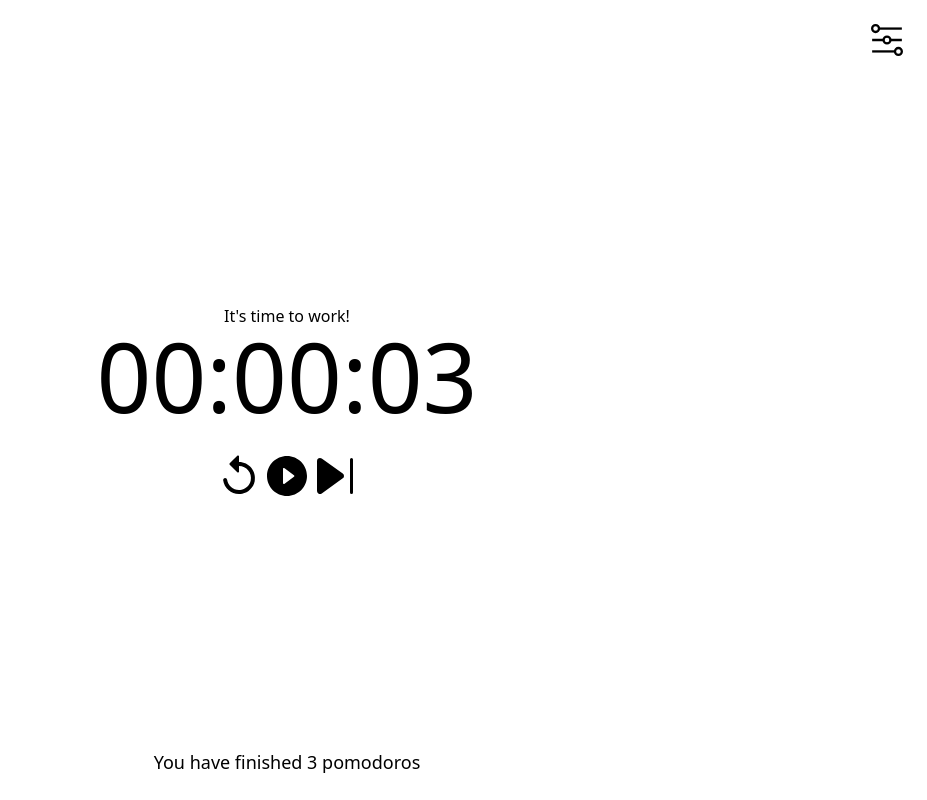
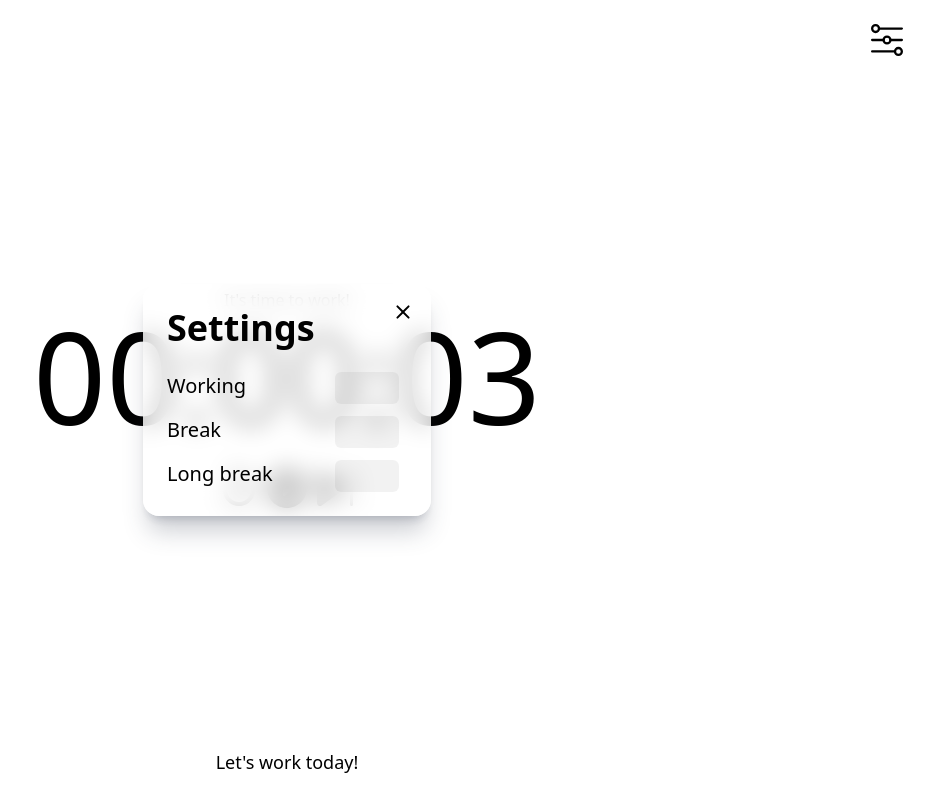
Before and after one commit to Julionate/pomodoro-desktop, a Preact app: page / in a window 1280 px wide. Both pictures are taken after a click on the icon 1240 px from the left and 40 px from the top of the page. Shown: the whole page, without its empty margins (353-1280 px from the left). Built offline with nearby package versions, Linux system fonts and the light colour scheme.

Commit message:
Added settings design and rendering and some other minor fixes

```diff
--- a/src/App.tsx
+++ b/src/App.tsx
@@ -1,25 +1,31 @@
 import "./styles/global.css";
-import { PauseIcon } from "./assets/Icons/PauseIcon";
-import { PlayIcon } from "./assets/Icons/PlayIcon";
-import { RestartIcon } from "./assets/Icons/RestartIcon";
-import { NextIcon } from "./assets/Icons/NextIcon";
-import { SettingsIcon } from "./assets/Icons/SettingsIcon";
-
+import { PauseIcon } from "./assets/icons/PauseIcon";
+import { PlayIcon } from "./assets/icons/PlayIcon";
+import { RestartIcon } from "./assets/icons/RestartIcon";
+import { NextIcon } from "./assets/icons/NextIcon";
+import { SettingsIcon } from "./assets/icons/SettingsIcon";
 import { Pomodoro } from "./lib/Pomodoro";
 import { TimeFormatter } from "./lib/TimeFormatter";
+import { toggleSettings, Settings, isOpen } from "./components/Settings";
 
 function App() {
   return (
     <>
       <main class="w-screen h-screen flex flex-col items-center justify-center gap-6 p-6">
-        <SettingsIcon class="absolute top-6 right-6 w-8 h-8 stroke-black hover:stroke-gray-700 transition-colors cursor-pointer select-none" />
-        <section class="min-h-32 h-max w-full max-w-4xl flex flex-col justify-center items-center overflow-hidden">
+        <SettingsIcon
+          onClick={toggleSettings}
+          class="absolute top-6 right-6 w-8 h-8 stroke-black hover:stroke-gray-700 transition-colors cursor-pointer select-none"
+        />
+        <section class="h-max w-full max-w-4xl flex flex-col justify-center items-center overflow-hidden">
           <span class="font-medium">
             {Pomodoro.isWorking.value
               ? "It's time to work!"
               : "It's time to take a break"}
           </span>
-          <span class="text-8xl font-medium text-black hover:text-gray-700 cursor-pointer select-none">
+          <span
+            onClick={toggleSettings}
+            class="text-7xl sm:text-9xl font-medium text-black hover:text-gray-700 cursor-pointer select-none"
+          >
             {TimeFormatter(Pomodoro.time.value)}
           </span>
         </section>
@@ -34,13 +40,16 @@ function App() {
         </section>
         <section class="absolute bottom-6 w-full max-w-96 flex flex-col justify-center items-center group">
           <span class="font-medium text-lg cursor-default">
-            You have finished 3 pomodoros
+            {Pomodoro.pomodoros.value >= 0
+              ? `Let's work today!`
+              : `You have completed ${Pomodoro.pomodoros.value}`}
           </span>
           <span class="hidden group-hover:block text-lg absolute -bottom-6 cursor-default">
             Next long rest in 1 pomodoro
           </span>
         </section>
       </main>
+      {isOpen.value && <Settings />}
     </>
   );
 }
--- a/src/components/Settings.tsx
+++ b/src/components/Settings.tsx
@@ -1,17 +1,34 @@
-import { CloseIcon } from "../assets/Icons/CloseIcon";
+import { CloseIcon } from "../assets/icons/CloseIcon";
 import { createPortal } from "preact/compat";
-import { useSignal } from "@preact/signals";
+import { signal } from "@preact/signals";
+
+export const isOpen = signal<boolean>(false);
+
+export const toggleSettings = () => {
+  isOpen.value = !isOpen.value;
+};
 
 const SettingsMenu = () => {
   return (
-    <div class="absolute w-max h-max p-6 rounded-2xl top-1/2 right-1/2 translate-x-1/2 -translate-y-1/2 bg-white/75 shadow-xl shadow-gray-700/25 backdrop-blur-md">
-      <CloseIcon class="absolute w-6 h-6 fill-black hover:fill-gray-700 cursor-pointer right-0" />
-      <h1 class="text-4xl font-bold">Settings</h1>
-      <div class="flex flex-col font-medium text-xl">
-        <span>Working time</span>
-        <span>Resting time</span>
-        <span>Short break</span>
-        <span>Long break</span>
+    <div class="absolute w-full h-max max-w-72 p-6 rounded-2xl top-1/2 right-1/2 translate-x-1/2 -translate-y-1/2 bg-white/75 shadow-xl shadow-gray-700/25 backdrop-blur-md overflow-y-hidden">
+      <CloseIcon
+        onClick={toggleSettings}
+        class="absolute w-6 h-6 fill-black hover:fill-gray-700 cursor-pointer right-4 top-4"
+      />
+      <h1 class="text-4xl font-bold mb-6">Settings</h1>
+      <div class="flex flex-col font-medium text-xl overflow-y-auto gap-3">
+        <div class="flex justify-between">
+          <span>Working</span>
+          <input class="w-16 h-8 bg-black/5 rounded-md text-center outline-none focus:border-2 border-black mr-2" />
+        </div>
+        <div class="flex justify-between">
+          <span>Break</span>
+          <input class="w-16 h-8 bg-black/5 rounded-md text-center outline-none focus:border-2 border-black mr-2" />
+        </div>
+        <div class="flex justify-between">
+          <span>Long break</span>
+          <input class="w-16 h-8 bg-black/5 rounded-md text-center outline-none focus:border-2 border-black mr-2" />
+        </div>
       </div>
     </div>
   );
--- /dev/null
+++ b/src/lib/Configuration.ts
@@ -0,0 +1,21 @@
+import { create, BaseDirectory, mkdir, readFile } from "@tauri-apps/plugin-fs";
+
+const HandleConfigFolder = async () => {
+  await mkdir("config", { recursive: true, baseDir: BaseDirectory.AppConfig });
+};
+
+export const CreateFile = async () => {
+  await HandleConfigFolder();
+
+  const file = await create("config/test.txt", {
+    baseDir: BaseDirectory.AppConfig,
+  });
+  await file.write(new TextEncoder().encode("Hola"));
+  await file.close();
+};
+
+export const ReadFile = async () => {
+  return await readFile("config/test.txt", {
+    baseDir: BaseDirectory.AppConfig,
+  });
+};
--- a/src/lib/Pomodoro.ts
+++ b/src/lib/Pomodoro.ts
@@ -2,6 +2,7 @@ import { Signal, signal } from "@preact/signals";
 
 export class PomodoroClass {
   readonly time: Signal<number>;
+  readonly pomodoros: Signal<number>;
   private workingTime: number;
   private restingTime: number;
   readonly paused: Signal<boolean>;
@@ -10,6 +11,7 @@ export class PomodoroClass {
   constructor() {
     this.workingTime = 3;
     this.restingTime = 1;
+    this.pomodoros = signal(0);
     this.paused = signal(false);
     this.isWorking = signal(true);
     this.time = signal(this.workingTime);
--- a/src/lib/TimeFormatter.ts
+++ b/src/lib/TimeFormatter.ts
@@ -1,3 +1,9 @@
+export enum TimeFormats {
+  Seconds = "Seconds",
+  Minutes = "Minutes",
+  Hours = "Hours",
+}
+
 export const TimeFormatter = (t: number) => {
   const addZero = (t: number) => (t < 10 ? `0${t}` : t);
 
```
